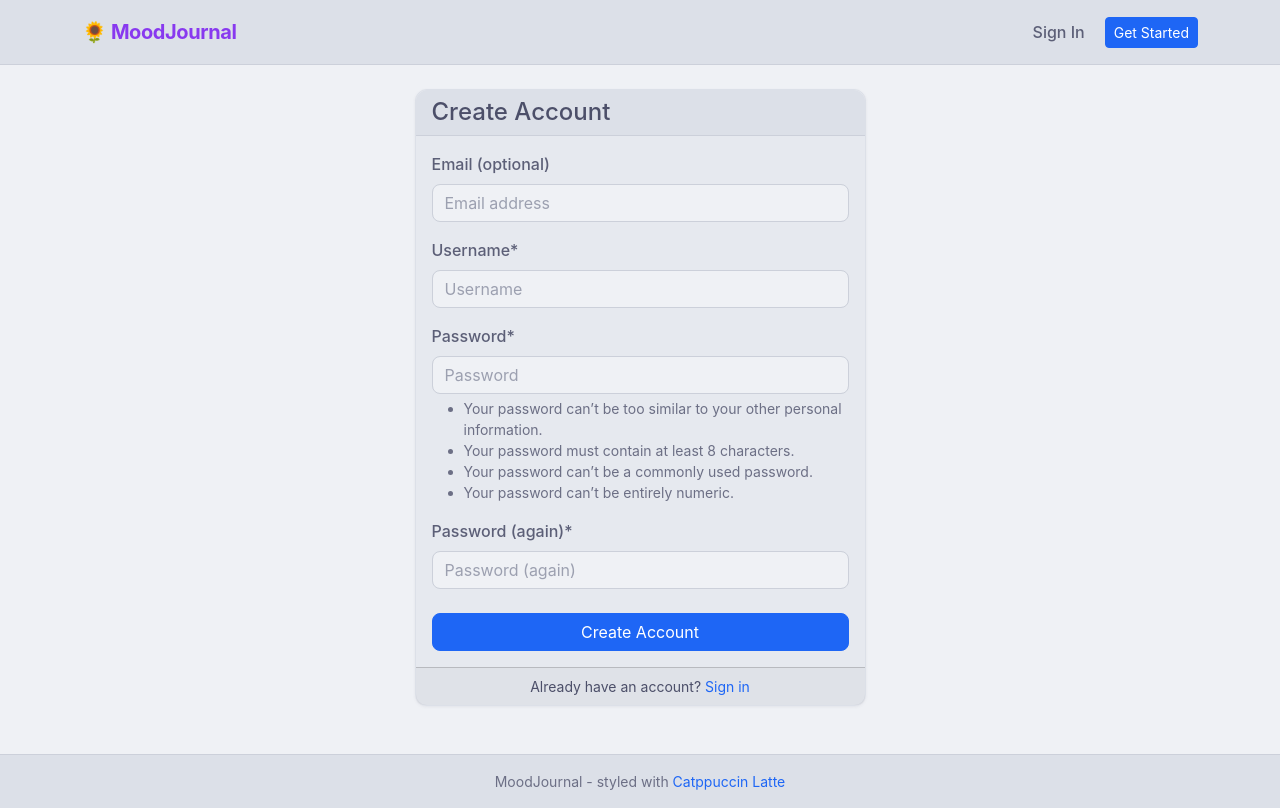
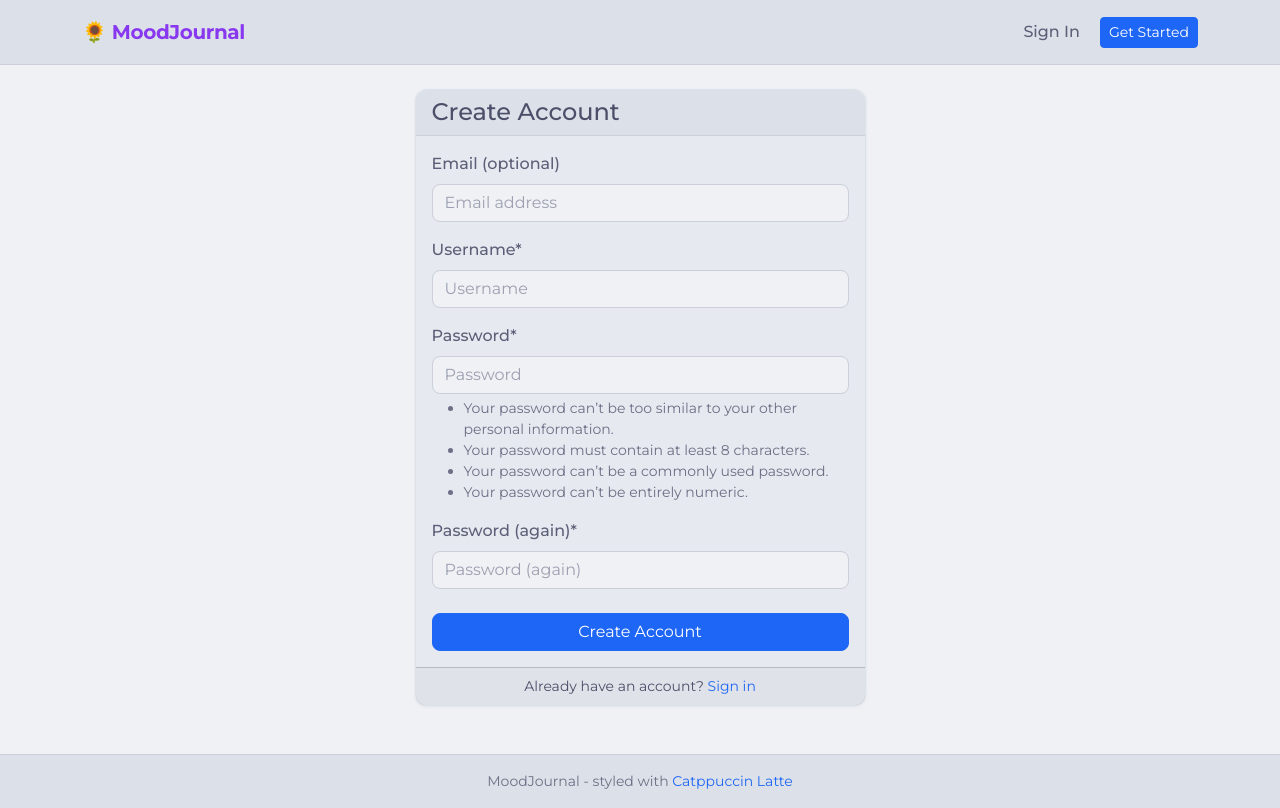
Before and after one commit to iain-kirkham/mindful-mood-journal, a Django app: page /accounts/signup/ in a window 1280 px wide. Run offline with Django 4.2, Linux system fonts and the light colour scheme; some libraries are stand-ins or nearby versions.

Commit message:
feat: add Montserrat font to project (https://fonts.google.com/specimen/Montserrat)

```diff
--- a/static/css/styles.css
+++ b/static/css/styles.css
@@ -72,7 +72,7 @@
 /* Global */
 
 body {
-  font-family: "Inter", "Segoe UI", system-ui, sans-serif;
+  font-family: "Montserrat", "Inter", "Segoe UI", system-ui, sans-serif;
   background-color: var(--ctp-base);
   color: var(--ctp-text);
   min-height: 100vh;
--- a/templates/base.html
+++ b/templates/base.html
@@ -5,6 +5,10 @@
     <meta charset="utf-8">
     <meta name="viewport" content="width=device-width,initial-scale=1">
     <title>{% block title %}MoodJournal{% endblock %}</title>
+    <link rel="preconnect" href="https://fonts.googleapis.com">
+    <link rel="preconnect" href="https://fonts.gstatic.com" crossorigin>
+    <link rel="preload" as="style" href="https://fonts.googleapis.com/css2?family=Montserrat:ital,wght@0,100..900;1,100..900&display=swap" onload="this.rel='stylesheet'">
+    <noscript><link href="https://fonts.googleapis.com/css2?family=Montserrat:ital,wght@0,100..900;1,100..900&display=swap" rel="stylesheet"></noscript>
     <link
       href="https://cdn.jsdelivr.net/npm/bootstrap@5.3.3/dist/css/bootstrap.min.css"
       rel="stylesheet"
```
